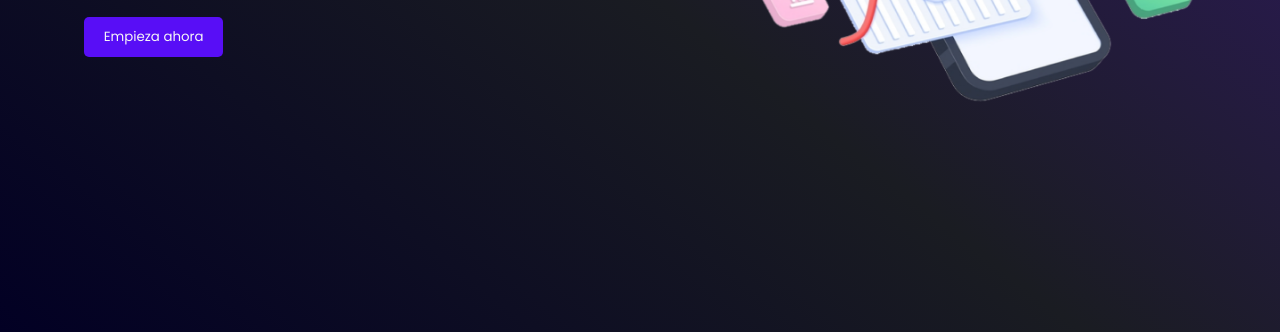
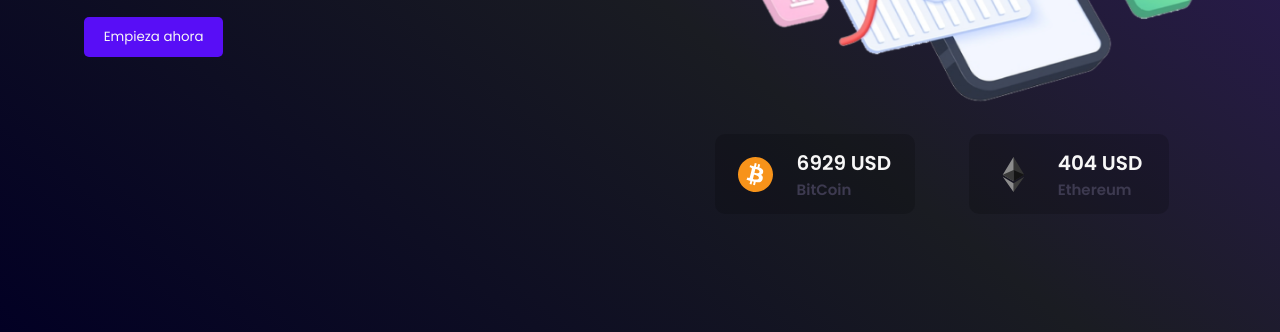
Before and after one commit to nasanchez7/icrypto, a plain HTML site: page index.html in a window 1280 px wide. Shown: the part 468-800 px from the top of the page. Drawn offline with nearby package versions, Linux system fonts and the light colour scheme.

Commit message:
mejorando header

```diff
--- a/index.html
+++ b/index.html
@@ -9,6 +9,7 @@
     <link href="https://fonts.googleapis.com/css2?family=Poppins:wght@200;300;400;600&display=swap" rel="stylesheet">
     <link href='https://unpkg.com/boxicons@2.1.2/css/boxicons.min.css' rel='stylesheet'>
     <link rel="stylesheet" href="https://cdnjs.cloudflare.com/ajax/libs/animate.css/4.1.1/animate.min.css"/>
+    <link rel="shortcut icon" href="./assets/img/favicon.jpg" type="image/x-icon">
     <link rel="stylesheet" href="./css/styles.css">
     <title>iCrypto</title>
 </head>
@@ -48,7 +49,28 @@
             </div>
 
             <div class="animate__animated animate__fadeInRight">
+
+
                 <img   src="./assets/img/hero-banner.png" alt="">
+
+                <div class="cajaCrypto">
+                    <div class="caja">
+                        <img src="./assets/img/1.svg" alt="">
+                        <div>
+                            <h2>6929 USD</h2>
+                            <h3>BitCoin</h3>
+                        </div>
+                    </div>
+                    <div class="caja">
+                        <img src="./assets/img/2.svg" alt="">
+                        <div>
+                            <h2>404 USD</h2>
+                            <h3>Ethereum</h3>
+                        </div>
+                    </div>
+                </div>
+
+
             </div>
 
 
--- a/scss/_main.scss
+++ b/scss/_main.scss
@@ -56,3 +56,38 @@
     }
 
 }
+
+//Cajas crypto en header
+
+.cajaCrypto{
+    display: flex;
+    justify-content: space-around;
+    .caja{
+        margin-top: 25px;
+        width: 200px;
+        height: 80px;
+        border-radius: 10px;
+        background: rgba(0, 0, 0, 0.17);
+        backdrop-filter: blur(20px);
+        -webkit-backdrop-filter: blur(20px);
+        display: flex;
+        justify-content: space-evenly;
+        align-items: center;
+        h2{
+            color: $colorLetra;
+            font-size: 20px;
+        }
+        h3{
+            color: $colorSecundario;
+            font-size: 15px;
+        }
+        img{
+            width: 35px;
+            height: 35px;
+        }
+    }
+    .caja:hover{
+        background: rgba(0, 0, 0, 0.40);
+        transition: 0.5s;
+    }
+}
```
Also changed, not shown: assets/img/1.svg (renamed from assets/img/bitcoin.svg), assets/img/2.svg (renamed from assets/img/ethereum.svg), assets/img/3.svg (renamed from assets/img/xrp.svg), assets/img/4.svg (added), assets/img/5.svg (added), assets/img/6.svg (added), assets/img/favicon.jpg (added), css/styles.css, 1 other file.
